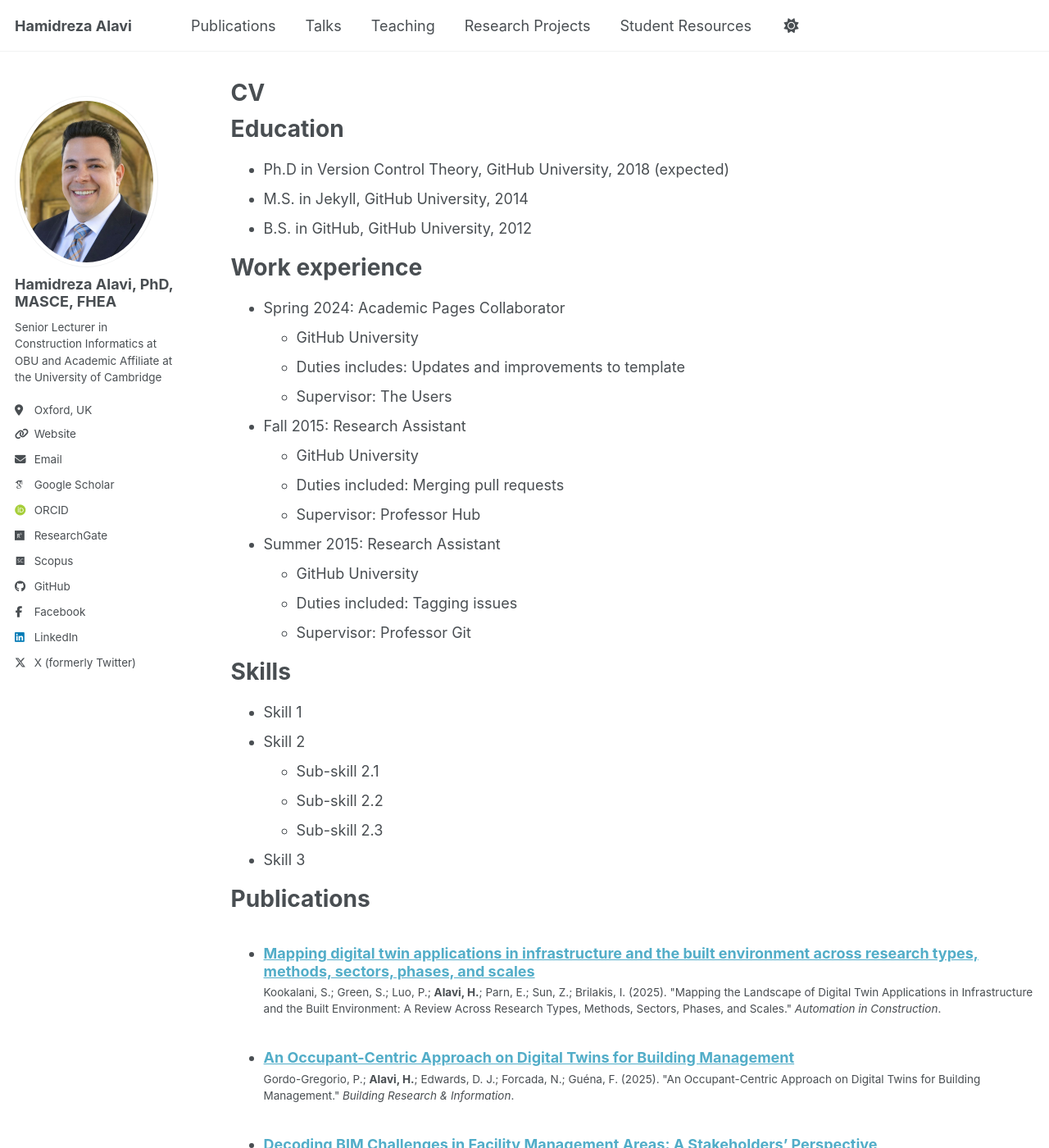
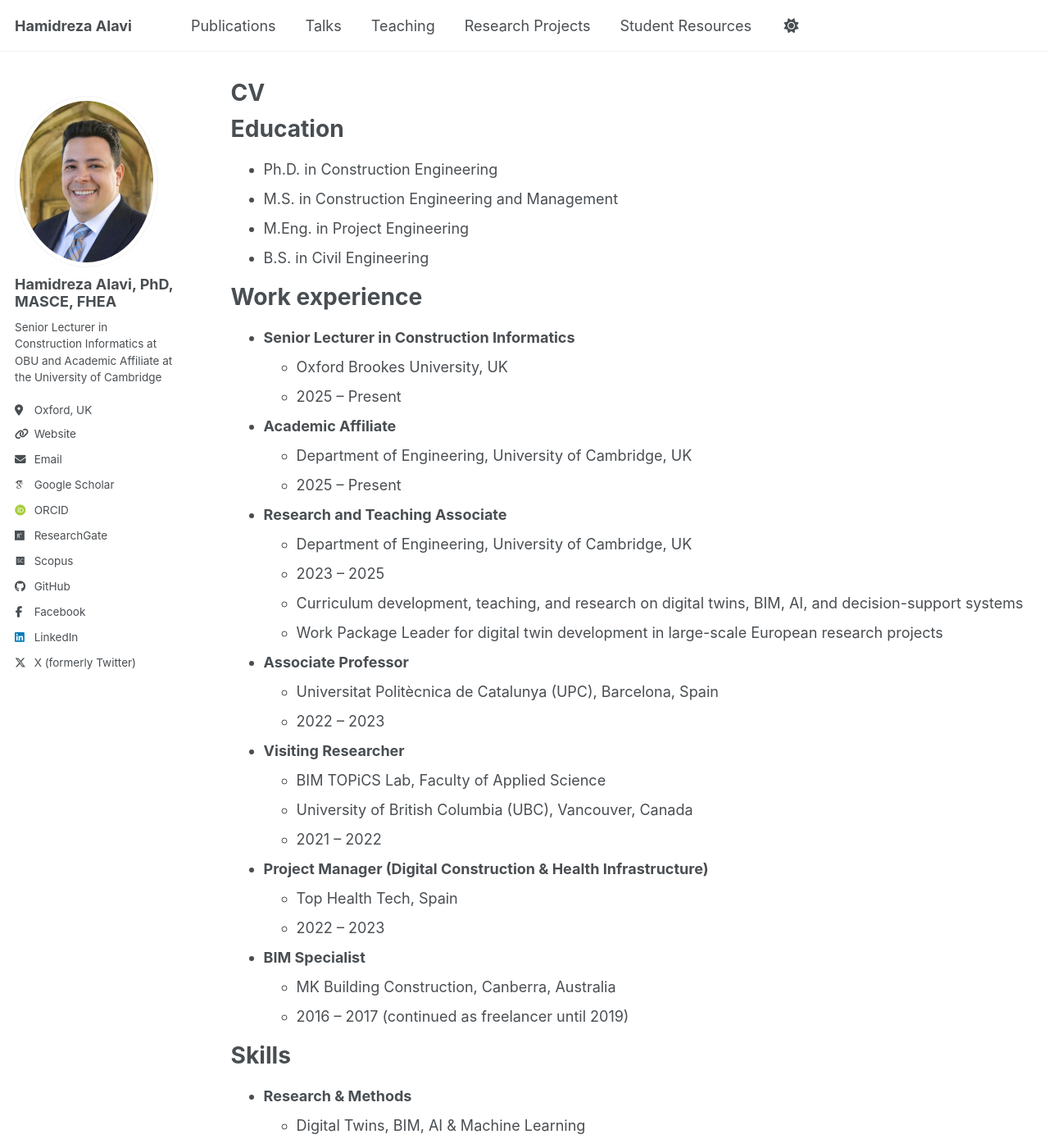
Before and after one commit to Hr-Alavi/Hr-Alavi.github.io, a Jekyll site: the page built from _pages/cv.md, in a window 1280 px wide and 1400 px high. Shown: the whole window at 82% size. Built offline with Jekyll 4.4.1, drawn with Linux system fonts in a browser that asks for light colours; some web fonts are replaced; a script bundle is joined from its source files by our own code; library files that are not in the unit come from our copies; some of the changed text lies outside the part shown.

Commit message:
Update cv.md

```diff
--- a/_pages/cv.md
+++ b/_pages/cv.md
@@ -11,35 +11,62 @@ redirect_from:
 
 Education
 ======
-* Ph.D in Version Control Theory, GitHub University, 2018 (expected)
-* M.S. in Jekyll, GitHub University, 2014
-* B.S. in GitHub, GitHub University, 2012
+* Ph.D. in Construction Engineering
+* M.S. in Construction Engineering and Management
+* M.Eng. in Project Engineering
+* B.S. in Civil Engineering
 
 Work experience
 ======
-* Spring 2024: Academic Pages Collaborator
-  * GitHub University
-  * Duties includes: Updates and improvements to template
-  * Supervisor: The Users
+* **Senior Lecturer in Construction Informatics**
+  * Oxford Brookes University, UK
+  * 2025 – Present
 
-* Fall 2015: Research Assistant
-  * GitHub University
-  * Duties included: Merging pull requests
-  * Supervisor: Professor Hub
+* **Academic Affiliate**
+  * Department of Engineering, University of Cambridge, UK
+  * 2025 – Present
 
-* Summer 2015: Research Assistant
-  * GitHub University
-  * Duties included: Tagging issues
-  * Supervisor: Professor Git
+* **Research and Teaching Associate**
+  * Department of Engineering, University of Cambridge, UK
+  * 2023 – 2025
+  * Curriculum development, teaching, and research on digital twins, BIM, AI, and decision-support systems
+  * Work Package Leader for digital twin development in large-scale European research projects
+
+* **Associate Professor**
+  * Universitat Politècnica de Catalunya (UPC), Barcelona, Spain
+  * 2022 – 2023
+
+* **Visiting Researcher**
+  * BIM TOPiCS Lab, Faculty of Applied Science
+  * University of British Columbia (UBC), Vancouver, Canada
+  * 2021 – 2022
+
+* **Project Manager (Digital Construction & Health Infrastructure)**
+  * Top Health Tech, Spain
+  * 2022 – 2023
+
+* **BIM Specialist**
+  * MK Building Construction, Canberra, Australia
+  * 2016 – 2017 (continued as freelancer until 2019)
 
 Skills
 ======
-* Skill 1
-* Skill 2
-  * Sub-skill 2.1
-  * Sub-skill 2.2
-  * Sub-skill 2.3
-* Skill 3
+* **Research & Methods**
+  * Digital Twins, BIM, AI & Machine Learning
+  * Data-driven decision support systems
+  * Facility and asset management analytics
+  * Point clouds, LiDAR, computer vision
+
+* **Software & Programming**
+  * Revit, Navisworks, Dynamo, Solibri, ReCap
+  * Python for data analytics and automation
+  * IFC-based workflows and interoperability
+
+* **Teaching & Pedagogy**
+  * Curriculum design and module leadership
+  * Problem-Based Learning (PBL)
+  * Digital and immersive learning (VR/AR)
+  * Assessment design and examination
 
 Publications
 ======
```
